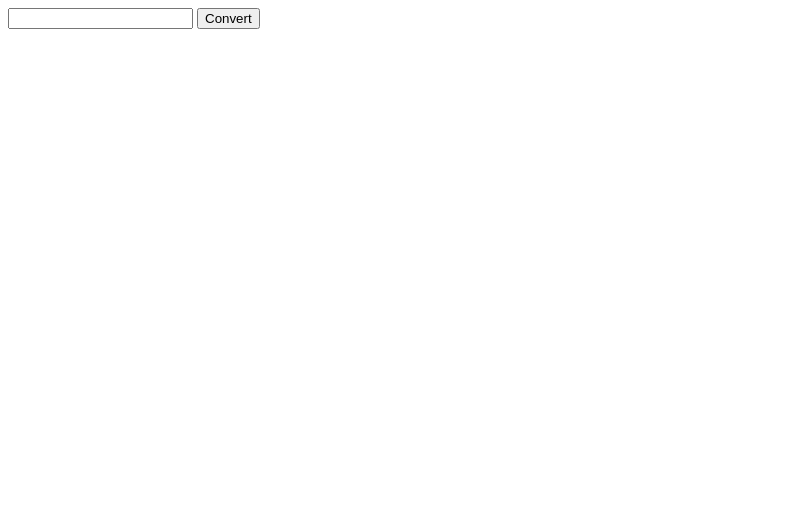
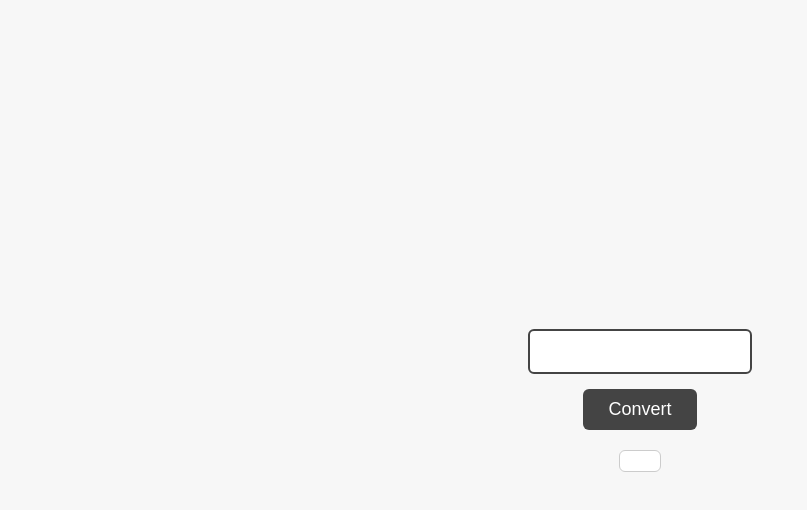
Before and after one commit to acciojob/Roman-Numeral-Converter-Sandeepkrish8, a website: page main.html in a window 1280 px wide. Shown: the whole page, without its empty margins (0-807 px from the left). Drawn offline with Linux system fonts and the light colour scheme.

Commit message:
created a submission

```diff
--- a/styles.css
+++ b/styles.css
@@ -1 +1,54 @@
 /* Your CSS Code here. */
+/* Center everything */
+body {
+  font-family: Arial, sans-serif;
+  display: flex;
+  flex-direction: column;
+  align-items: center;
+  justify-content: center;
+  min-height: 100vh;
+  background: #f7f7f7;
+  margin: 0;
+  padding: 0;
+}
+
+/* Input box */
+#number-input {
+  width: 200px;
+  padding: 10px;
+  font-size: 18px;
+  border: 2px solid #444;
+  border-radius: 6px;
+  outline: none;
+  margin-bottom: 15px;
+  text-align: center;
+}
+
+/* Button styling */
+button {
+  padding: 10px 25px;
+  background-color: #444;
+  color: white;
+  border: none;
+  border-radius: 6px;
+  font-size: 18px;
+  cursor: pointer;
+  transition: 0.2s ease-in-out;
+}
+
+button:hover {
+  background-color: #222;
+  transform: scale(1.05);
+}
+
+/* Output box */
+#ans {
+  margin-top: 20px;
+  font-size: 32px;
+  font-weight: bold;
+  color: #222;
+  background: white;
+  padding: 10px 20px;
+  border-radius: 6px;
+  border: 1px solid #ccc;
+}
```
